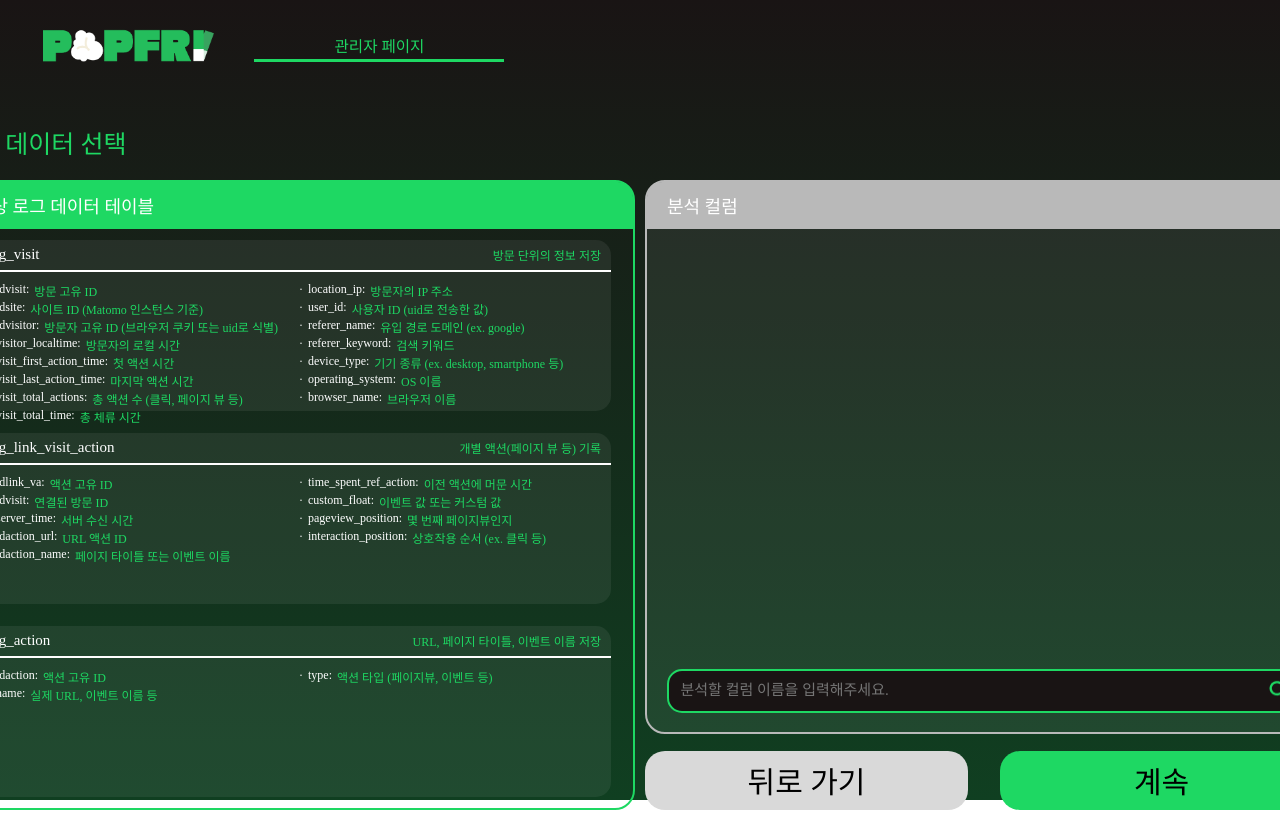
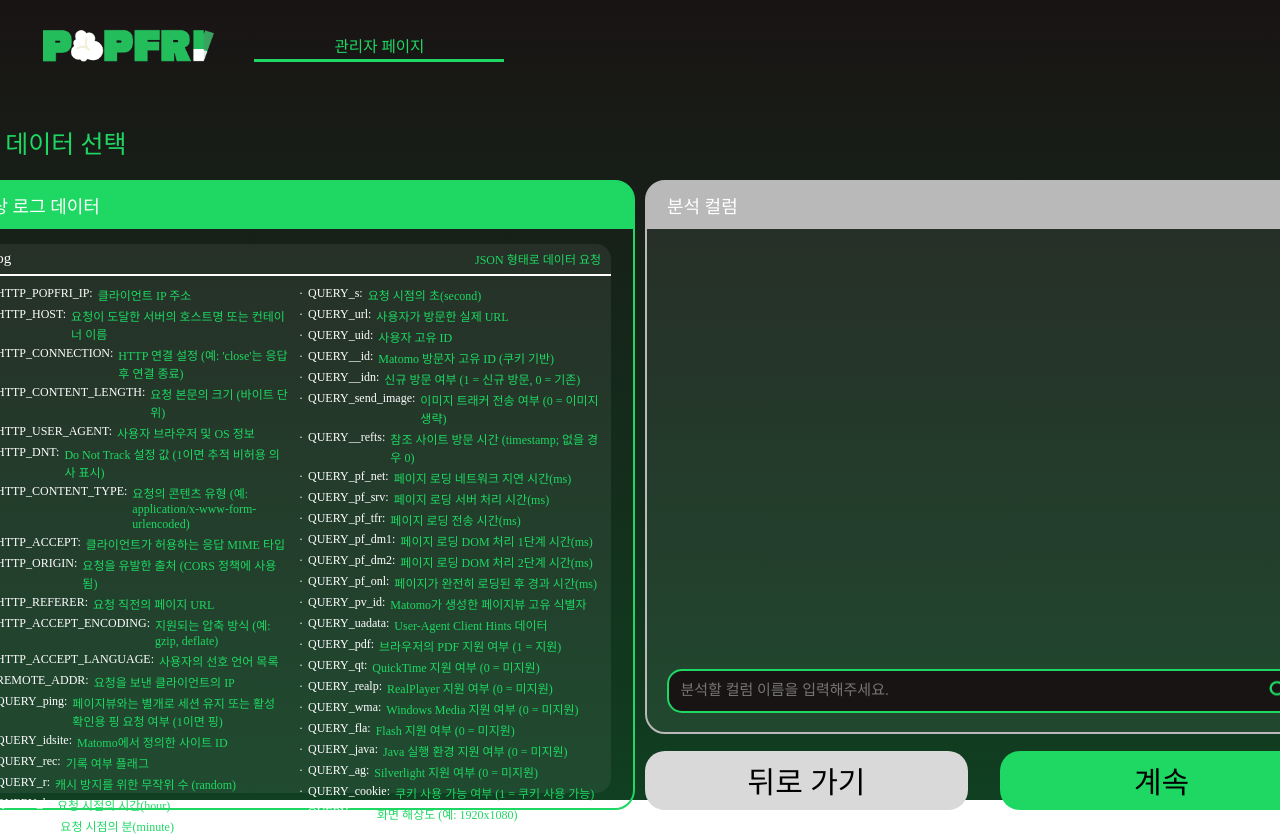
Before and after one commit to PopFri/Analysis_FrontEnd, a React (Vite) app: page /column in a window 1280 px wide. Shown: the top 840 px of the page. Built offline with nearby package versions, Linux system fonts and the light colour scheme; a web font is replaced by a local one.

Commit message:
[FEAT] Log data 예시 수정

```diff
--- a/public/data/logDataTable.js
+++ b/public/data/logDataTable.js
@@ -1,128 +1,178 @@
-export const table1 = {
-    "name": "log_visit",
-    "detail": "방문 단위의 정보 저장",
+export const table = {
+    "name": "Log",
+    "detail": "JSON 형태로 데이터 요청",
     "columns": [
         {
-            "name": "idvisit",
-            "detail": "방문 고유 ID"
+            "name": "HTTP_POPFRI_IP",
+            "detail": "클라이언트 IP 주소"
         },
         {
-            "name": "idsite",
-            "detail": "사이트 ID (Matomo 인스턴스 기준)"
+            "name": "HTTP_HOST",
+            "detail": "요청이 도달한 서버의 호스트명 또는 컨테이너 이름"
         },
         {
-            "name": "idvisitor",
-            "detail": "방문자 고유 ID (브라우저 쿠키 또는 uid로 식별)"
+            "name": "HTTP_CONNECTION",
+            "detail": "HTTP 연결 설정 (예: 'close'는 응답 후 연결 종료)"
         },
         {
-            "name": "visitor_localtime",
-            "detail": "방문자의 로컬 시간"
+            "name": "HTTP_CONTENT_LENGTH",
+            "detail": "요청 본문의 크기 (바이트 단위)"
         },
         {
-            "name": "visit_first_action_time",
-            "detail": "첫 액션 시간"
+            "name": "HTTP_USER_AGENT",
+            "detail": "사용자 브라우저 및 OS 정보"
         },
         {
-            "name": "visit_last_action_time",
-            "detail": "마지막 액션 시간"
+            "name": "HTTP_DNT",
+            "detail": "Do Not Track 설정 값 (1이면 추적 비허용 의사 표시)"
         },
         {
-            "name": "visit_total_actions",
-            "detail": "총 액션 수 (클릭, 페이지 뷰 등)"
+            "name": "HTTP_CONTENT_TYPE",
+            "detail": "요청의 콘텐츠 유형 (예: application/x-www-form-urlencoded)"
         },
         {
-            "name": "visit_total_time",
-            "detail": "총 체류 시간"
+            "name": "HTTP_ACCEPT",
+            "detail": "클라이언트가 허용하는 응답 MIME 타입"
         },
         {
-            "name": "location_ip",
-            "detail": "방문자의 IP 주소"
+            "name": "HTTP_ORIGIN",
+            "detail": "요청을 유발한 출처 (CORS 정책에 사용됨)"
         },
         {
-            "name": "user_id",
-            "detail": "사용자 ID (uid로 전송한 값)"
+            "name": "HTTP_REFERER",
+            "detail": "요청 직전의 페이지 URL"
         },
         {
-            "name": "referer_name",
-            "detail": "유입 경로 도메인 (ex. google)"
+            "name": "HTTP_ACCEPT_ENCODING",
+            "detail": "지원되는 압축 방식 (예: gzip, deflate)"
         },
         {
-            "name": "referer_keyword",
-            "detail": "검색 키워드"
+            "name": "HTTP_ACCEPT_LANGUAGE",
+            "detail": "사용자의 선호 언어 목록"
         },
         {
-            "name": "device_type",
-            "detail": "기기 종류 (ex. desktop, smartphone 등)"
+            "name": "REMOTE_ADDR",
+            "detail": "요청을 보낸 클라이언트의 IP"
         },
         {
-            "name": "operating_system",
-            "detail": "OS 이름"
+            "name": "QUERY_ping",
+            "detail": "페이지뷰와는 별개로 세션 유지 또는 활성 확인용 핑 요청 여부 (1이면 핑)"
         },
         {
-            "name": "browser_name",
-            "detail": "브라우저 이름"
+            "name": "QUERY_idsite",
+            "detail": "Matomo에서 정의한 사이트 ID"
         },
+        {
+            "name": "QUERY_rec",
+            "detail": "기록 여부 플래그"
+        },
+        {
+            "name": "QUERY_r",
+            "detail": "캐시 방지를 위한 무작위 수 (random)"
+        },
+        {
+            "name": "QUERY_h",
+            "detail": "요청 시점의 시간(hour)"
+        },
+        {
+            "name": "QUERY_m",
+            "detail": "요청 시점의 분(minute)"
+        },
+        {
+            "name": "QUERY_s",
+            "detail": "요청 시점의 초(second)"
+        },
+        {
+            "name": "QUERY_url",
+            "detail": "사용자가 방문한 실제 URL"
+        },
+        {
+            "name": "QUERY_uid",
+            "detail": "사용자 고유 ID"
+        },
+        {
+            "name": "QUERY__id",
+            "detail": "Matomo 방문자 고유 ID (쿠키 기반)"
+        },
+        {
+            "name": "QUERY__idn",
+            "detail": "신규 방문 여부 (1 = 신규 방문, 0 = 기존)"
+        },
+        {
+            "name": "QUERY_send_image",
+            "detail": "이미지 트래커 전송 여부 (0 = 이미지 생략)"
+        },
+        {
+            "name": "QUERY__refts",
+            "detail": "참조 사이트 방문 시간 (timestamp; 없을 경우 0)"
+        },
+        {
+            "name": "QUERY_pf_net",
+            "detail": "페이지 로딩 네트워크 지연 시간(ms)"
+        },
+        {
+            "name": "QUERY_pf_srv",
+            "detail": "페이지 로딩 서버 처리 시간(ms)"
+        },
+        {
+            "name": "QUERY_pf_tfr",
+            "detail": "페이지 로딩 전송 시간(ms)"
+        },
+        {
+            "name": "QUERY_pf_dm1",
+            "detail": "페이지 로딩 DOM 처리 1단계 시간(ms)"
+        },
+        {
+            "name": "QUERY_pf_dm2",
+            "detail": "페이지 로딩 DOM 처리 2단계 시간(ms)"
+        },
+        {
+            "name": "QUERY_pf_onl",
+            "detail": "페이지가 완전히 로딩된 후 경과 시간(ms)"
+        },
+        {
+            "name": "QUERY_pv_id",
+            "detail": "Matomo가 생성한 페이지뷰 고유 식별자"
+        },
+        {
+            "name": "QUERY_uadata",
+            "detail": "User-Agent Client Hints 데이터"
+        },
+        {
+            "name": "QUERY_pdf",
+            "detail": "브라우저의 PDF 지원 여부 (1 = 지원)"
+        },
+        {
+            "name": "QUERY_qt",
+            "detail": "QuickTime 지원 여부 (0 = 미지원)"
+        },
+        {
+            "name": "QUERY_realp",
+            "detail": "RealPlayer 지원 여부 (0 = 미지원)"
+        },
+        {
+            "name": "QUERY_wma",
+            "detail": "Windows Media 지원 여부 (0 = 미지원)"
+        },
+        {
+            "name": "QUERY_fla",
+            "detail": "Flash 지원 여부 (0 = 미지원)"
+        },
+        {
+            "name": "QUERY_java",
+            "detail": "Java 실행 환경 지원 여부 (0 = 미지원)"
+        },
+        {
+            "name": "QUERY_ag",
+            "detail": "Silverlight 지원 여부 (0 = 미지원)"
+        },
+        {
+            "name": "QUERY_cookie",
+            "detail": "쿠키 사용 가능 여부 (1 = 쿠키 사용 가능)"
+        },
+        {
+            "name": "QUERY_res",
+            "detail": "화면 해상도 (예: 1920x1080)"
+        }
     ]
 };
-
-export const table2 = {
-    "name": "log_link_visit_action",
-    "detail": "개별 액션(페이지 뷰 등) 기록",
-    "columns": [
-        {
-            "name": "idlink_va",
-            "detail": "액션 고유 ID"
-        },
-        {
-            "name": "idvisit",
-            "detail": "연결된 방문 ID"
-        },
-        {
-            "name": "server_time",
-            "detail": "서버 수신 시간"
-        },
-        {
-            "name": "idaction_url",
-            "detail": "URL 액션 ID"
-        },
-        {
-            "name": "idaction_name",
-            "detail": "페이지 타이틀 또는 이벤트 이름"
-        },
-        {
-            "name": "time_spent_ref_action",
-            "detail": "이전 액션에 머문 시간"
-        },
-        {
-            "name": "custom_float",
-            "detail": "이벤트 값 또는 커스텀 값"
-        },
-        {
-            "name": "pageview_position",
-            "detail": "몇 번째 페이지뷰인지"
-        },
-        {
-            "name": "interaction_position",
-            "detail": "상호작용 순서 (ex. 클릭 등)"
-        },
-    ]
-};
-
-export const table3 = {
-    "name": "log_action",
-    "detail": "URL, 페이지 타이틀, 이벤트 이름 저장",
-    "columns": [
-        {
-            "name": "idaction",
-            "detail": "액션 고유 ID"
-        },
-        {
-            "name": "name",
-            "detail": "실제 URL, 이벤트 이름 등"
-        },
-        {
-            "name": "type",
-            "detail": "액션 타입 (페이지뷰, 이벤트 등)"
-        },
-    ]
-};
--- a/src/components/selectCol/LogTable.jsx
+++ b/src/components/selectCol/LogTable.jsx
@@ -1,55 +1,21 @@
 import React from 'react'
-import { table1, table2, table3 } from '../../../public/data/logDataTable'
+import { table } from '../../../public/data/logDataTable'
 import '../../styles/selectCol/logTable.css'
 
 export default function LogTable() {
   return (
     <div className='contents-logTable'>
         <div className='logTable-title'>
-            <p className='title-text'>예상 로그 데이터 테이블</p>
+            <p className='title-text'>예상 로그 데이터</p>
         </div>
         <div className='logTable-table'>
             <div className='table-log'>
                 <div className='log-title'>
-                    <p className='title-name'>{table1.name}</p>
-                    <p className='title-detail'>{table1.detail}</p>
+                    <p className='title-name'>{table.name}</p>
+                    <p className='title-detail'>{table.detail}</p>
                 </div>
                 <div className='log-columns'>
-                    {table1.columns.map((column, index) => {
-                        return(
-                            <div className='columns-column' key={index}>
-                                <p className='column-dot'>·</p>
-                                <p className='column-name'>{column.name}:</p>
-                                <p className='column-detail'>{column.detail}</p>
-                            </div>
-                        );
-                    })}
-                </div>
-            </div>
-            <div className='table-log'>
-                <div className='log-title'>
-                    <p className='title-name'>{table2.name}</p>
-                    <p className='title-detail'>{table2.detail}</p>
-                </div>
-                <div className='log-columns'>
-                    {table2.columns.map((column, index) => {
-                        return(
-                            <div className='columns-column' key={index}>
-                                <p className='column-dot'>·</p>
-                                <p className='column-name'>{column.name}:</p>
-                                <p className='column-detail'>{column.detail}</p>
-                            </div>
-                        );
-                    })}
-                </div>
-            </div>
-            <div className='table-log'>
-                <div className='log-title'>
-                    <p className='title-name'>{table3.name}</p>
-                    <p className='title-detail'>{table3.detail}</p>
-                </div>
-                <div className='log-columns'>
-                    {table3.columns.map((column, index) => {
+                    {table.columns.map((column, index) => {
                         return(
                             <div className='columns-column' key={index}>
                                 <p className='column-dot'>·</p>
--- a/src/styles/selectCol/logTable.css
+++ b/src/styles/selectCol/logTable.css
@@ -28,7 +28,7 @@
         justify-content: space-around;
         .table-log{
             width: 634px;
-            height: 171px;
+            height: calc(100% - 30px);
             background-color: #D9D9D915;
             border-radius: 15px;
             .log-title{
@@ -58,6 +58,7 @@
                 .columns-column{
                     break-inside: avoid;
                     display: flex;
+                    margin-bottom: 3px;
                     p{
                         font-family: 'Freesentation-6SemiBold';
                         font-size: 12px;
```
